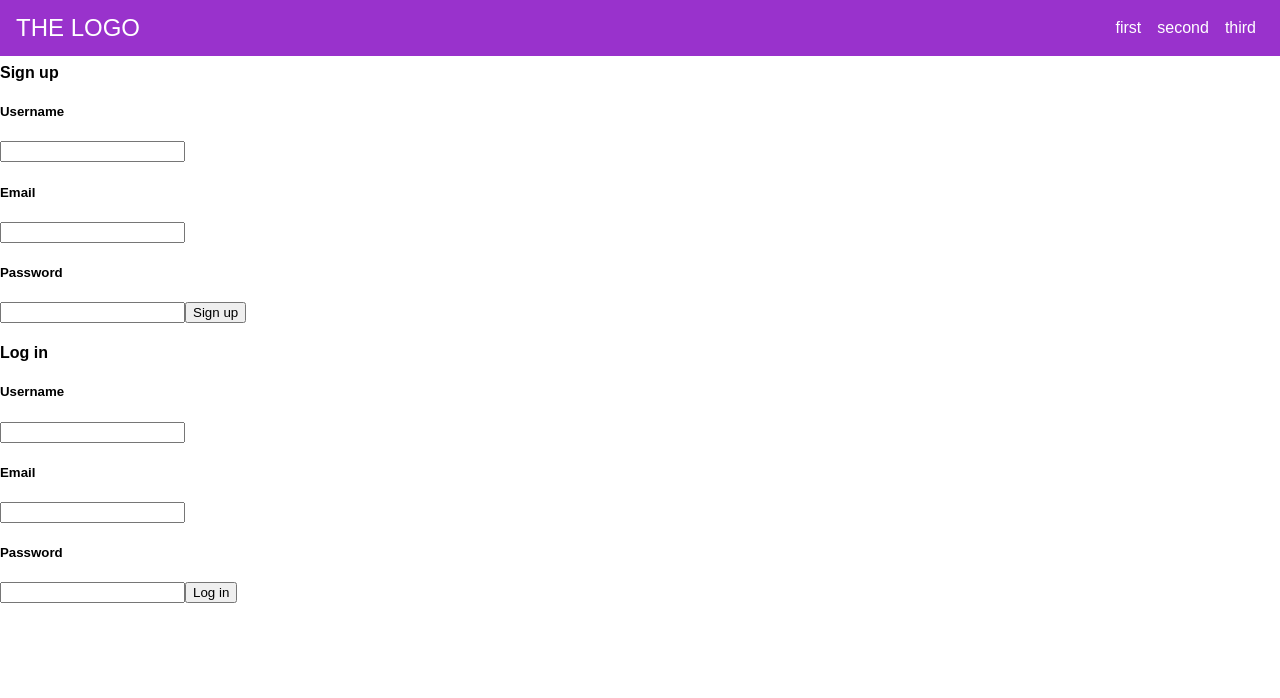
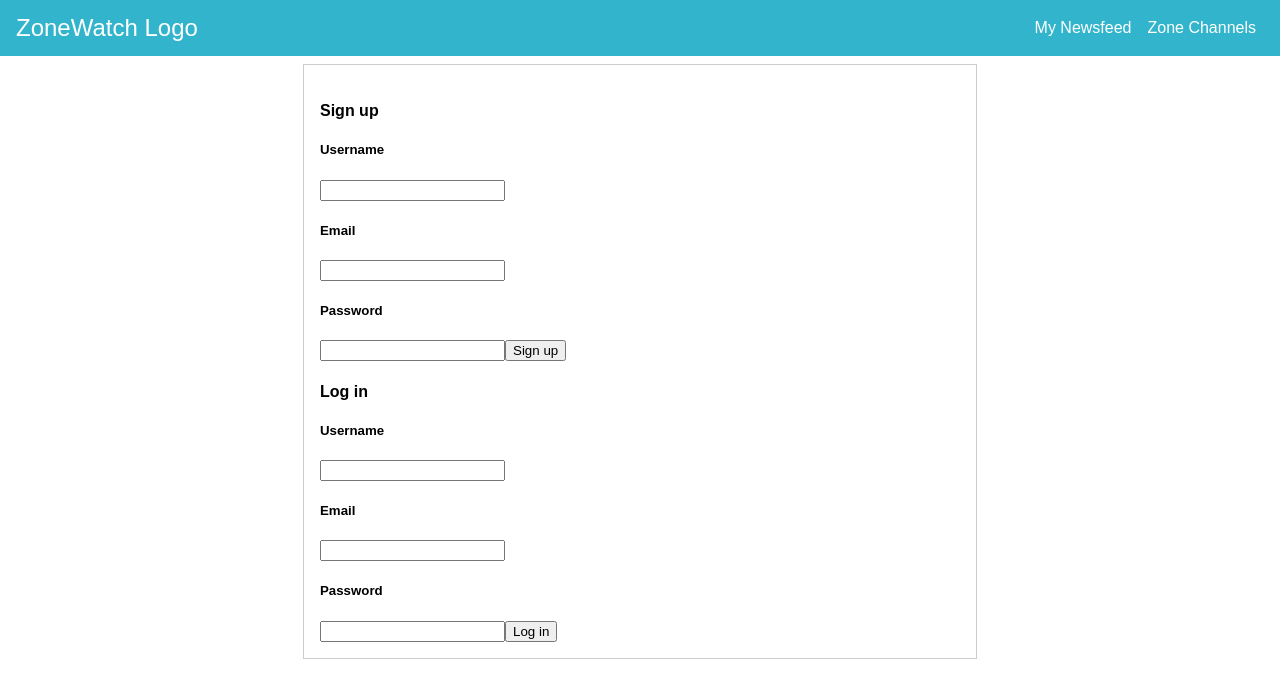
Before and after one commit to johnflentri/zone-watch-client, a React (Create React App) app: page / in a window 1280 px wide. Shown: the top 698 px of the page. Built offline with nearby package versions, Linux system fonts and the light colour scheme.

Commit message:
Basic toolbar functioning

```diff
--- a/src/App.js
+++ b/src/App.js
@@ -1,6 +1,5 @@
 import React, { Component } from 'react'
 import { Route } from "react-router";
-import './index.css';
 import Homepage from './components/Homepage';
 import Locations from './components/Locations';
 import LocationDetails from './components/LocationDetails'
--- a/src/components/Homepage.js
+++ b/src/components/Homepage.js
@@ -2,18 +2,16 @@ import React, { Component } from 'react'
 import { connect } from 'react-redux'
 import SignupForm from './SignUpForm'
 import LogInForm from './LogInForm'
-import Locations from './Locations'
 import Newsfeed from './Newsfeed'
 
 class Homepage extends Component {
   render() {
     if (this.props.user) {
-      return <div>
+      return <div className="centerDefault">
         <Newsfeed />
-        <Locations />
       </div>
     } else
-      return <div>
+      return <div className="centerDefault">
         <SignupForm />
         <LogInForm />
       </div>
--- a/src/components/LocationDetails.js
+++ b/src/components/LocationDetails.js
@@ -18,8 +18,7 @@ class LocationDetails extends Component {
 
     return (
       <div>
-        <h3>{findLocation.name}</h3>
-        <Posts locationId={locationId} />
+        <Posts locationId={locationId} locationName={findLocation.name} />
       </div>
     )
   }
--- a/src/components/Locations.js
+++ b/src/components/Locations.js
@@ -91,7 +91,7 @@ class Locations extends Component {
     ))
 
     return (
-      <div>
+      <div className="centerDefault">
         <h4>Locations Page</h4>
         <CreateLocationContainer />
         {mappedLocations}
--- a/src/components/PostDetails.js
+++ b/src/components/PostDetails.js
@@ -11,18 +11,18 @@ class PostDetails extends Component {
 
   render() {
     if (!this.props.postsList) {
-      return <p>Loading...</p>
+      return <p className="loadingDefault">Loading...</p>
     }
 
     const thisPost = this.props.postsList.find(post => post.id === parseInt(this.props.match.params.id))
     if (!thisPost) {
-      return <p>Loading...</p>
+      return <p className="loadingDefault">Loading...</p>
     }
 
     const postId = parseInt(this.props.match.params.id)
 
     return (
-      <div>
+      <div className="centerDefault">
         <h3>{thisPost.title}</h3>
         <p>{thisPost.content}</p>
         <p>posted by {thisPost.userId} at the following time: {thisPost.createdAt}</p>
--- a/src/components/Posts.js
+++ b/src/components/Posts.js
@@ -22,10 +22,10 @@ class Posts extends Component {
   }
 
   render() {
-    const { locationId } = this.props
+    const { locationId, locationName } = this.props
 
     if (!this.props.postsList) {
-      return <div>Loading...</div>
+      return <div className="centerDefault">Loading...</div>
     }
 
     const postsFilter = this.props.postsList.filter(post => post.locationId === locationId)
@@ -41,7 +41,7 @@ class Posts extends Component {
 
     if (!this.props.user) {
       return (
-        <div>
+        <div className="centerDefault">
           <button>Add this location to my newsfeed</button>
           <h4>Posts:</h4>
           {mappedPosts}
@@ -49,7 +49,8 @@ class Posts extends Component {
       )
     } else {
       return (
-        <div>
+        <div className="centerDefault">
+          <h3>{locationName}</h3>
           <button onClick={this.handleAddClick}>Add this location to my newsfeed</button>
           <button onClick={this.handleRemoveClick}>Remove this location from my newsfeed</button>
           <CreatePostContainer locationId={locationId} />
--- a/src/components/SideDrawer/SideDrawer.js
+++ b/src/components/SideDrawer/SideDrawer.js
@@ -1,4 +1,6 @@
 import React from 'react'
+
+import { Link } from "react-router-dom";
 
 import './SideDrawer.css'
 
@@ -9,8 +11,8 @@ const sideDrawer = props => {
   }
   return (<nav className={drawerClasses}>
     <ul>
-      <li><a href="/">Products</a></li>
-      <li><a href="/">Users</a></li>
+      <li><Link to={`/`}>My Newsfeed</Link></li>
+      <li><Link to={`/Locations`}>Zone Channels</Link></li>
     </ul>
   </nav>)
 }
--- a/src/components/toolbar/Toolbar.css
+++ b/src/components/toolbar/Toolbar.css
@@ -3,7 +3,7 @@
   top: 0;
   left: 0;
   width: 100%;
-  background: darkorchid;
+  background: rgb(50, 181, 204);
   height: 56px;
 }
 
@@ -46,7 +46,7 @@
 
 .toolbar_navigation-items a:hover,
 .toolbar_navigation-items a:active {
-  color: orange;
+  color: rgb(200, 255, 0);
 }
 
 @media (max-width: 768px) {
--- a/src/components/toolbar/Toolbar.js
+++ b/src/components/toolbar/Toolbar.js
@@ -1,4 +1,6 @@
 import React from 'react'
+
+import { Link } from "react-router-dom";
 
 import DrawerToggleButton from '../SideDrawer/DrawerToggleButton'
 import './Toolbar.css'
@@ -9,13 +11,12 @@ const toolbar = props => (
       <div className="toolbar__toggle-button">
         <DrawerToggleButton click={props.drawerClickHandler} />
       </div>
-      <div className="toolbar__logo"><a href="/">THE LOGO</a></div>
+      <div className="toolbar__logo"><Link to={`/`}>ZoneWatch Logo</Link></div>
       <div className="spacer"></div>
       <div className="toolbar_navigation-items">
         <ul>
-          <li><a href="/">first</a></li>
-          <li><a href="/">second</a></li>
-          <li><a href="/">third</a></li>
+          <li><Link to={`/`}>My Newsfeed</Link></li>
+          <li><Link to={`/Locations`}>Zone Channels</Link></li>
         </ul>
       </div>
     </nav>
--- a/src/index.css
+++ b/src/index.css
@@ -9,16 +9,14 @@ body {
   height: 100%;
 }
 
-/* body {
-  margin: 0;
-  font-family: -apple-system, BlinkMacSystemFont, 'Segoe UI', 'Roboto', 'Oxygen',
-    'Ubuntu', 'Cantarell', 'Fira Sans', 'Droid Sans', 'Helvetica Neue',
-    sans-serif;
-  -webkit-font-smoothing: antialiased;
-  -moz-osx-font-smoothing: grayscale;
+.centerDefault {
+  width: 90%;
+  max-width: 40rem;
+  margin: 2rem auto;
+  border: 1px solid #ccc;
+  padding: 1rem;
 }
 
-code {
-  font-family: source-code-pro, Menlo, Monaco, Consolas, 'Courier New',
-    monospace;
-} */
+.loadingDefault {
+  text-align: center;
+}
```
Also changed, not shown: src/App.css (deleted, +0 -9 lines).
